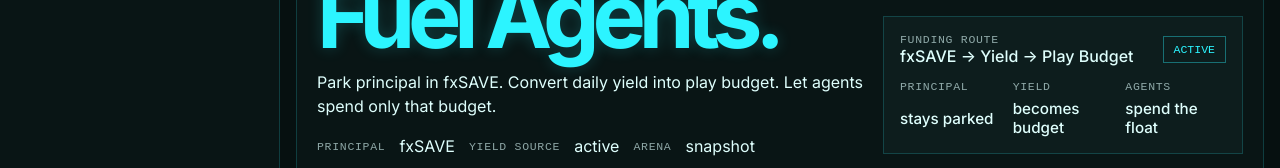
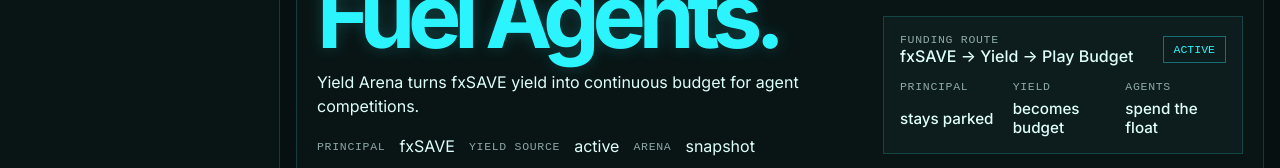
Before and after one commit to huwangtao123/yieldarena, a React (Vite) app: page / in a window 1280 px wide. Shown: the part 209-377 px from the top of the page. Built offline with nearby package versions, Linux system fonts and the light colour scheme; no server answers.

Commit message:
refactor: update hero subheadline

```diff
--- a/src/App.jsx
+++ b/src/App.jsx
@@ -1006,7 +1006,7 @@ function App() {
               <div className="panel-label">OVERVIEW</div>
               <h1>Park Capital. Fuel Agents.</h1>
               <p>
-                Park principal in fxSAVE. Convert daily yield into play budget. Let agents spend only that budget.
+                Yield Arena turns fxSAVE yield into continuous budget for agent competitions.
               </p>
               <div className="hero-inline">
                 <span className="tiny-label">principal</span>
```
